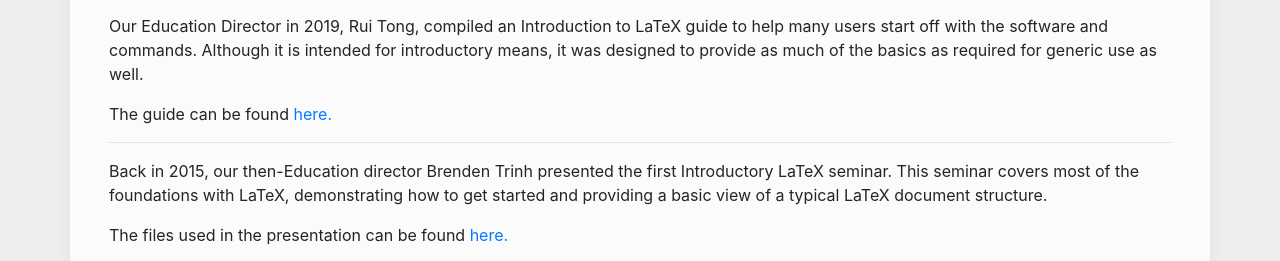
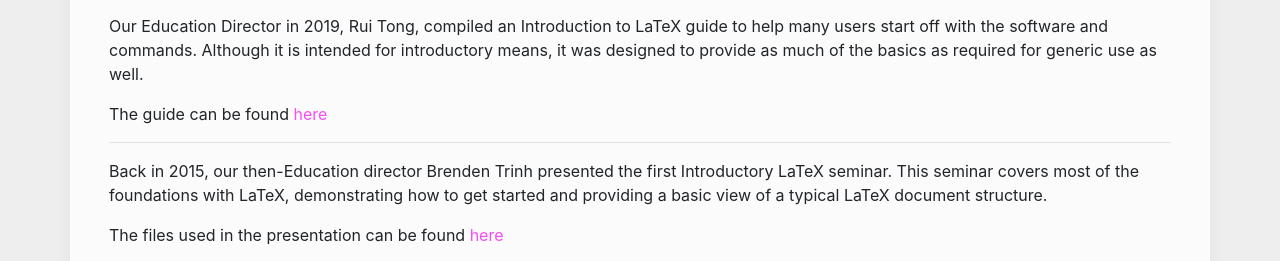
Before and after one commit to MathSocUNSW/MathSocUNSW.github.io, a Jekyll site: the page built from _pages/latex-guide.md, in a window 1280 px wide, cut to the strip 486-747 px from the top of the page. Built offline with Jekyll 4.4.1, drawn with Linux system fonts in a browser that asks for light colours; nearby versions of some CDN libraries.

Commit message:
latex guide here pink

```diff
--- a/_pages/latex-guide.md
+++ b/_pages/latex-guide.md
@@ -10,13 +10,13 @@
 
 Our Education Director in 2019, Rui Tong, compiled an Introduction to LaTeX guide to help many users start off with the software and commands. Although it is intended for introductory means, it was designed to provide as much of the basics as required for generic use as well.
 
-The guide can be found [here.]({{ site.url }}/assets/files/2019_MathSoc_LaTeX_Guide.pdf)
+The guide can be found [<span style="color:#F94DF3">here</span>]({{ site.url }}/assets/files/2019_MathSoc_LaTeX_Guide.pdf)
 
 ---
 
 Back in 2015, our then-Education director Brenden Trinh presented the first Introductory LaTeX seminar. This seminar covers most of the foundations with LaTeX, demonstrating how to get started and providing a basic view of a typical LaTeX document structure.
 
-The files used in the presentation can be found [here.]({{ site.url }}/assets/files/SeminarFiles2015.zip)
+The files used in the presentation can be found [<span style="color:#F94DF3">here</span>]({{ site.url }}/assets/files/SeminarFiles2015.zip)
 
 <div class="embed-responsive embed-responsive-16by9">
   <iframe class="embed-responsive-item" src="https://www.youtube.com/embed/D3JeCzRYNgU?rel=0" allowfullscreen></iframe>
--- a/docs/resources/latex-guide/index.html
+++ b/docs/resources/latex-guide/index.html
@@ -189,13 +189,13 @@
 
 <p>Our Education Director in 2019, Rui Tong, compiled an Introduction to LaTeX guide to help many users start off with the software and commands. Although it is intended for introductory means, it was designed to provide as much of the basics as required for generic use as well.</p>
 
-<p>The guide can be found <a href="https://mathsoc.unsw.edu.au/assets/files/2019_MathSoc_LaTeX_Guide.pdf">here.</a></p>
+<p>The guide can be found <a href="https://mathsoc.unsw.edu.au/assets/files/2019_MathSoc_LaTeX_Guide.pdf"><span style="color:#F94DF3">here</span></a></p>
 
 <hr />
 
 <p>Back in 2015, our then-Education director Brenden Trinh presented the first Introductory LaTeX seminar. This seminar covers most of the foundations with LaTeX, demonstrating how to get started and providing a basic view of a typical LaTeX document structure.</p>
 
-<p>The files used in the presentation can be found <a href="https://mathsoc.unsw.edu.au/assets/files/SeminarFiles2015.zip">here.</a></p>
+<p>The files used in the presentation can be found <a href="https://mathsoc.unsw.edu.au/assets/files/SeminarFiles2015.zip"><span style="color:#F94DF3">here</span></a></p>
 
 <div class="embed-responsive embed-responsive-16by9">
   <iframe class="embed-responsive-item" src="https://www.youtube.com/embed/D3JeCzRYNgU?rel=0" allowfullscreen=""></iframe>
```
